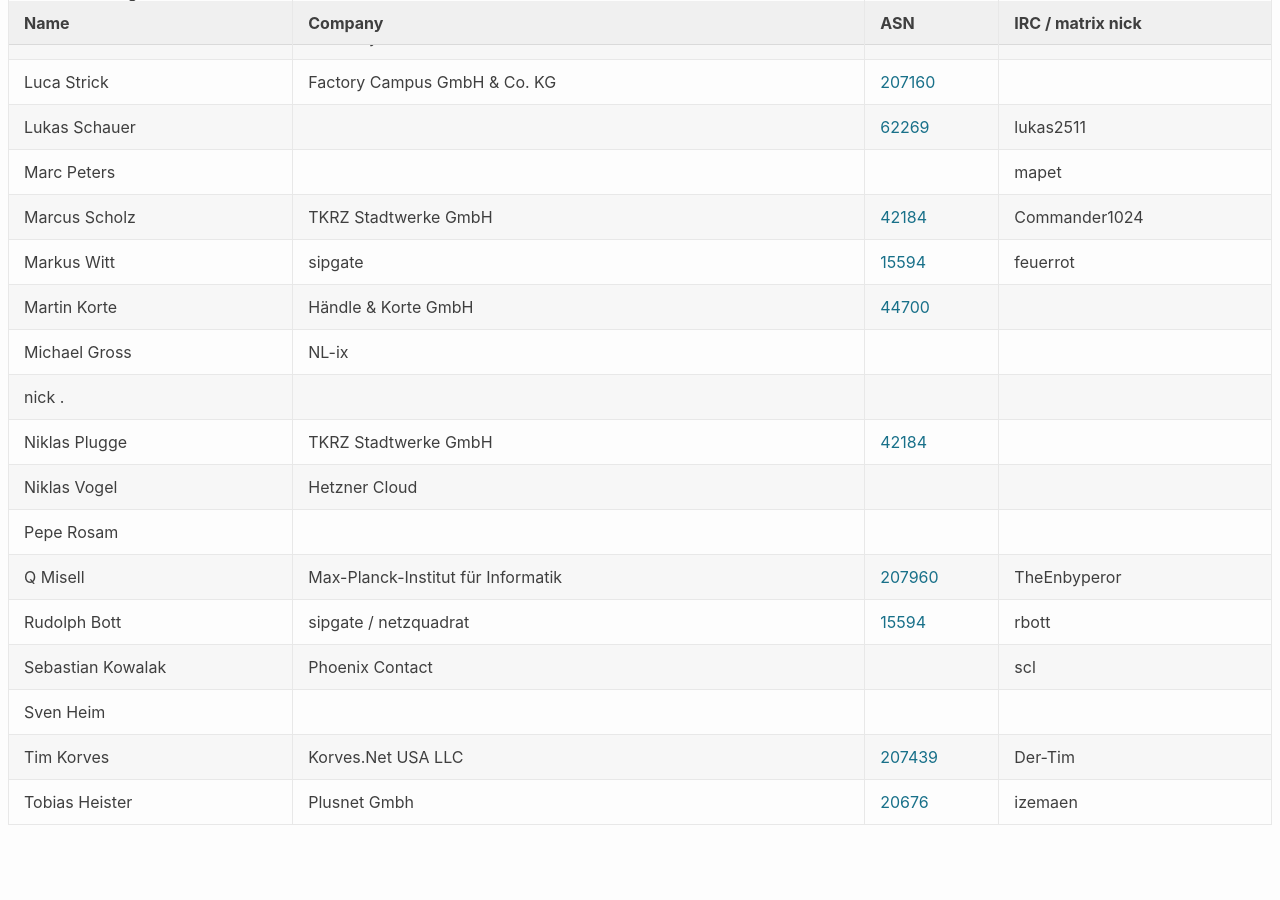
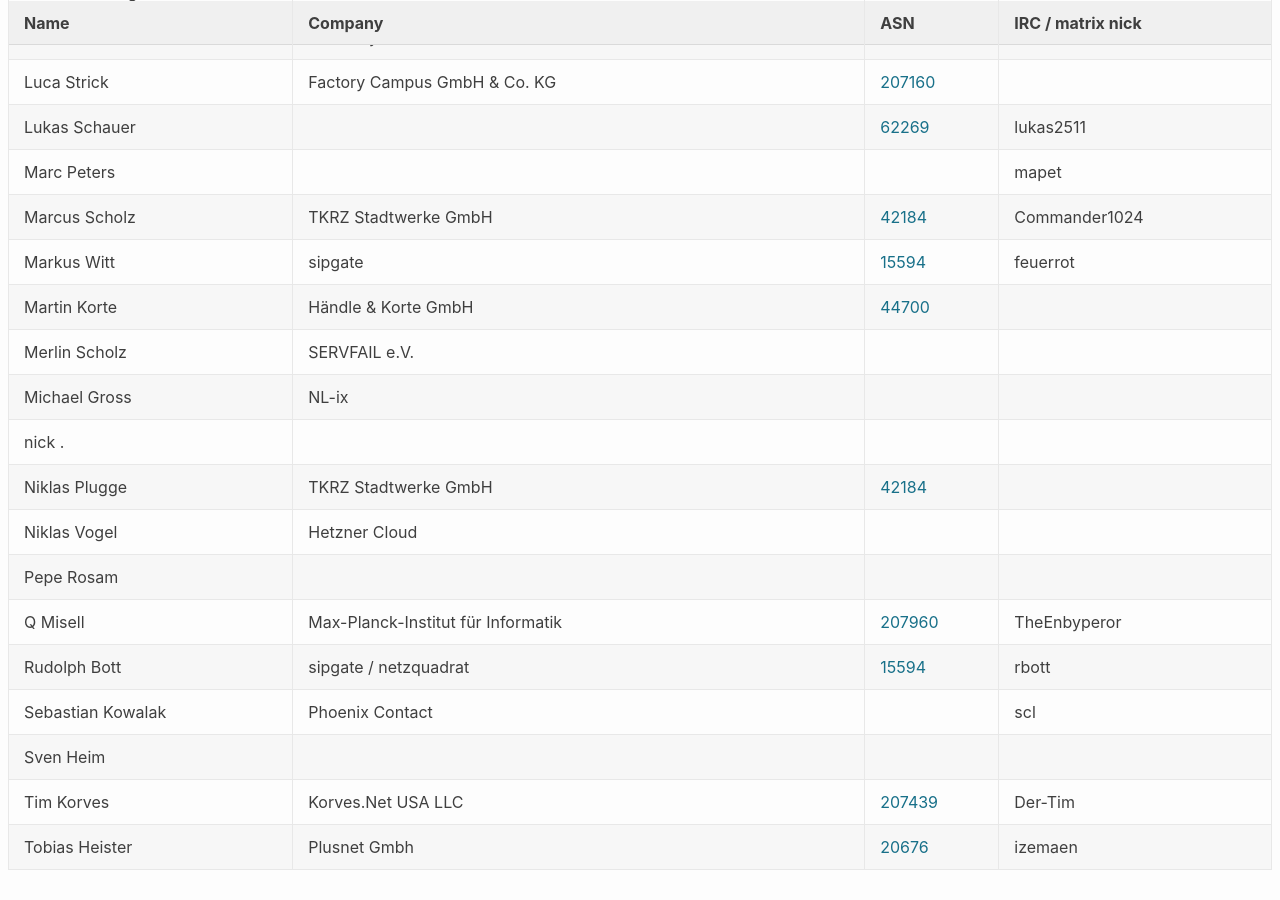
Before and after one commit to denog/pretix-attendeelist, a Jekyll site: the page built from denogmeetup25-05/index.markdown, in a window 1280 px wide and 900 px high, scrolled down 984 px. Built offline with Jekyll 4.4.1, drawn with Linux system fonts in a browser that asks for light colours; before the commit the page ends 1839 px from its top, so only the background shows below that.

Commit message:
Latest data: Wed May 21 08:51:32 UTC 2025

```diff
--- a/_data/attendees_denogmeetup25-05.json
+++ b/_data/attendees_denogmeetup25-05.json
@@ -168,6 +168,12 @@
     "asn": "44700"
   },
   {
+    "name": "Merlin Scholz",
+    "company": "SERVFAIL e.V.",
+    "irc": null,
+    "asn": null
+  },
+  {
     "name": "Michael Gross",
     "company": "NL-ix",
     "irc": null,
```
